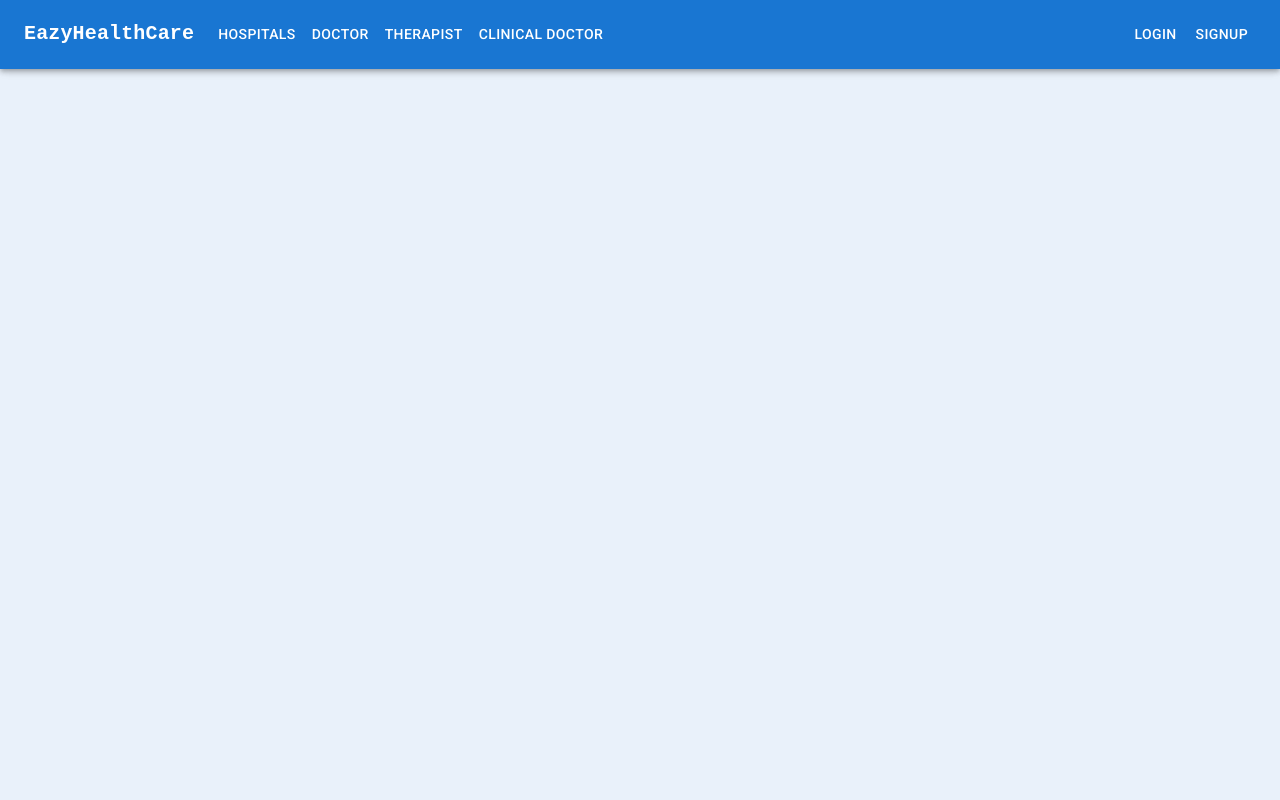
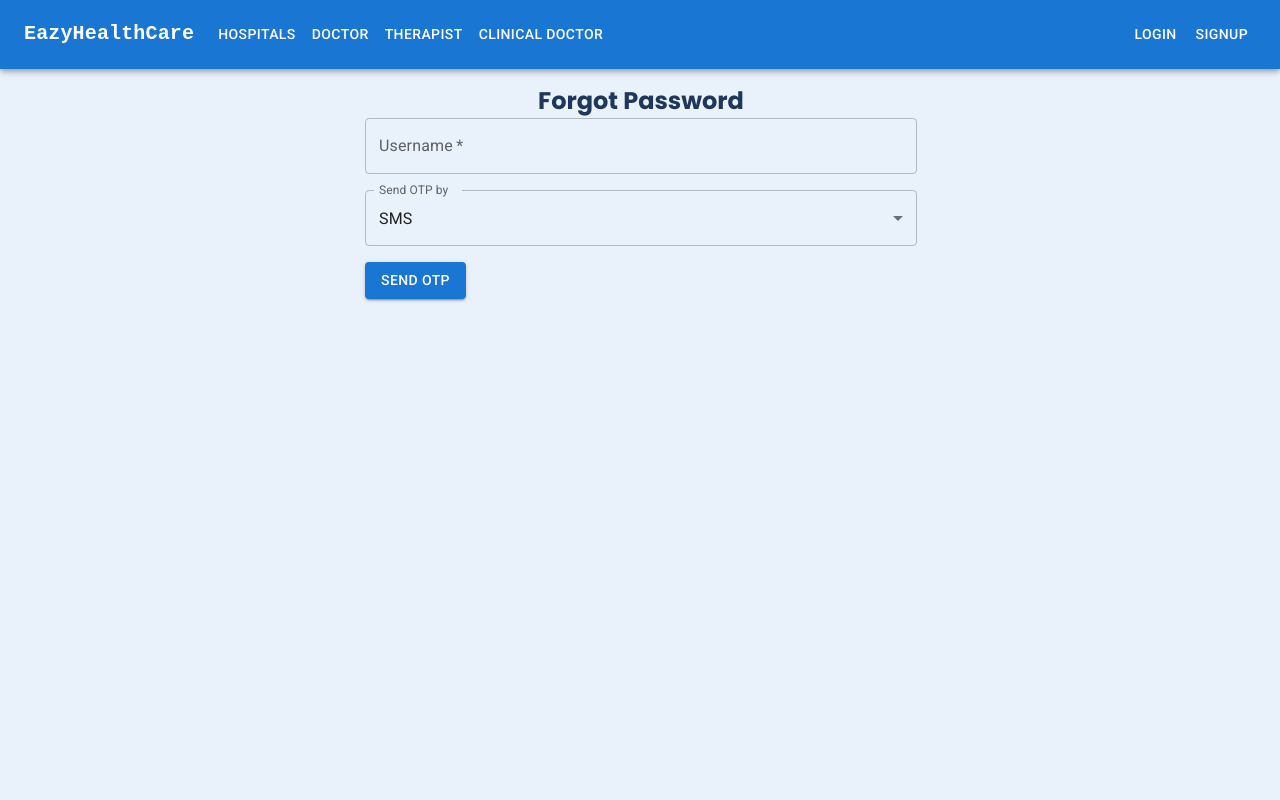
Before and after one commit to manthan161203/frontEndODA, a React (Create React App) app: page /forgot-password in a window 1280 px wide. Shown: the top 800 px of the page. Built offline with nearby package versions, Linux system fonts and the light colour scheme.

Commit message:
Forgot Password

```diff
--- a/src/App.js
+++ b/src/App.js
@@ -11,6 +11,7 @@ import ProfilePage from './pages/ProfilePage';
 import RoleProfilePage from './pages/RoleProfilePage';
 import LoginPage from './pages/LoginPage';
 import RegisterPage from './pages/RegisterPage';
+import ForgotPasswordPage from './pages/ForgotPasswordPage';
 
 export const AppContext = createContext();
 
@@ -44,6 +45,7 @@ function App() {
                             <Route path="/profile-role/:userName" element={<RoleProfilePage />} />
                             <Route path="/login" element={<LoginPage />} />
                             <Route path="/register" element={<RegisterPage />} />
+                            <Route path="/forgot-password" element={<ForgotPasswordPage />} />
                         </Routes>
                     </GridItem>
 
--- /dev/null
+++ b/src/components/ForgotPassword.jsx
@@ -0,0 +1,156 @@
+// ForgotPassword.jsx
+import React, { useState } from 'react';
+import axios from 'axios';
+import Swal from 'sweetalert2';
+import {
+    Container,
+    TextField,
+    MenuItem,
+    FormControl,
+    InputLabel,
+    Select,
+    Button,
+} from '@mui/material';
+
+const ForgotPassword = () => {
+    const [username, setUsername] = useState('');
+    const [otpOption, setOtpOption] = useState('sms');
+    const [newPassword, setNewPassword] = useState('');
+    const [otp, setOtp] = useState('');
+    const [formSubmitted, setFormSubmitted] = useState(false);
+    const [otpSent, setOtpSent] = useState(false);
+
+    const validateFields = () => {
+        const requiredFields = ['username', 'otpOption'];
+        if (otpSent) {
+            requiredFields.push('newPassword', 'otp');
+        }
+
+        let isValid = true;
+
+        requiredFields.forEach(field => {
+            if (!eval(field)) {
+                Swal.fire('Error', 'Please fill in all required fields', 'error');
+                isValid = false;
+            }
+        });
+
+        return isValid;
+    };
+
+    const handleSendOtp = async () => {
+        setFormSubmitted(true);
+
+        if (!validateFields()) {
+            return;
+        }
+
+        try {
+            await axios.post(`http://localhost:8001/login/forgot-password-send-otp/${otpOption}/${username}`);
+            setOtpSent(true);
+            Swal.fire('Success', `OTP sent successfully to ${otpOption === 'sms' ? 'your phone' : 'your email'}`, 'success');
+        } catch (error) {
+            Swal.fire('Error', 'Failed to send OTP. Please try again.', 'error');
+        }
+    };
+
+    const handleUpdatePassword = async () => {
+        setFormSubmitted(true);
+
+        if (!validateFields()) {
+            return;
+        }
+
+        try {
+            await axios.put(`http://localhost:8001/user/updateUserDetails/${username}`, {
+                password: newPassword,
+            });
+            Swal.fire('Success', 'Password updated successfully', 'success');
+        } catch (error) {
+            Swal.fire('Error', 'Failed to update password. Please try again.', 'error');
+        }
+    };
+
+    return (
+        <Container maxWidth="sm">
+            <div>
+                <form>
+                    <TextField
+                        fullWidth
+                        label="Username"
+                        variant="outlined"
+                        type="text"
+                        value={username}
+                        onChange={(e) => setUsername(e.target.value)}
+                        sx={{ mb: 2 }}
+                        required
+                        error={formSubmitted && !username}
+                    />
+
+                    <FormControl fullWidth variant="outlined" sx={{ mb: 2 }}>
+                        <InputLabel>Send OTP by</InputLabel>
+                        <Select
+                            value={otpOption}
+                            onChange={(e) => setOtpOption(e.target.value)}
+                            label="Send OTP by"
+                            required
+                            error={formSubmitted && !otpOption}
+                        >
+                            <MenuItem value="sms">SMS</MenuItem>
+                            <MenuItem value="email">Email</MenuItem>
+                        </Select>
+                    </FormControl>
+
+                    {otpSent && (
+                        <>
+                            <TextField
+                                fullWidth
+                                label="New Password"
+                                variant="outlined"
+                                type="password"
+                                value={newPassword}
+                                onChange={(e) => setNewPassword(e.target.value)}
+                                sx={{ mb: 2 }}
+                                required
+                                error={formSubmitted && !newPassword}
+                            />
+
+                            <TextField
+                                fullWidth
+                                label="Enter OTP"
+                                variant="outlined"
+                                type="text"
+                                value={otp}
+                                onChange={(e) => setOtp(e.target.value)}
+                                sx={{ mb: 2 }}
+                                required
+                                error={formSubmitted && !otp}
+                            />
+
+                            <Button
+                                variant="contained"
+                                color="primary"
+                                onClick={handleUpdatePassword}
+                            >
+                                Update Password
+                            </Button>
+                        </>
+                    )}
+
+                    {!otpSent && (
+                        <Button
+                            variant="contained"
+                            color="primary"
+                            onClick={handleSendOtp}
+                            sx={{ mb: 2 }}
+                        >
+                            Send OTP
+                        </Button>
+                    )}
+                </form>
+            </div>
+        </Container>
+    );
+};
+
+export default ForgotPassword;
--- /dev/null
+++ b/src/pages/ForgotPasswordPage.jsx
@@ -0,0 +1,19 @@
+import Box from '@mui/material/Box';
+import ForgotPassword from '../components/ForgotPassword';
+
+const ForgotPasswordPage = () => {
+
+    const centeredHeadingStyle = {
+        textAlign: 'center',
+    };
+
+    return (
+        <div>
+            <Box sx={{ mb: 4 }} />
+            <h2 style={centeredHeadingStyle}>Forgot Password</h2>
+            <ForgotPassword />
+        </div>
+    );
+};
+
+export default ForgotPasswordPage;
```
